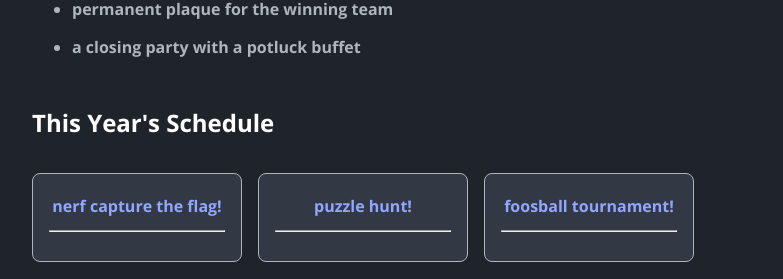
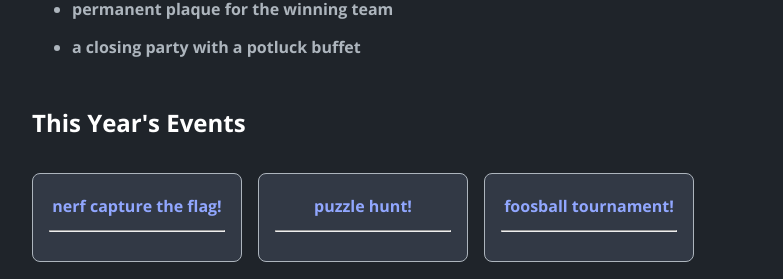
Before and after one commit to olympcics/olympcics.github.io, a Jekyll site: the page built from index.md, in a window 1280 px wide and 900 px high, scrolled down 920 px. Shown: the part 154-433 px from the top of the window, without its empty margins (248-1031 px from the left). Built offline with Jekyll 4.4.1, drawn with Linux system fonts in a browser that asks for light colours.

Commit message:
Update _config.yml

```diff
--- a/_config.yml
+++ b/_config.yml
@@ -37,7 +37,7 @@ theme_config:
   show_tags: false # show tags in a blog posts
   # options for "home" page
   home:
-    title_projects: This Year's Schedule
+    title_projects: This Year's Events
     title_misc_list: TLDR
     title_blog: Blog
     title_old_projects: Last Year's Events
```
